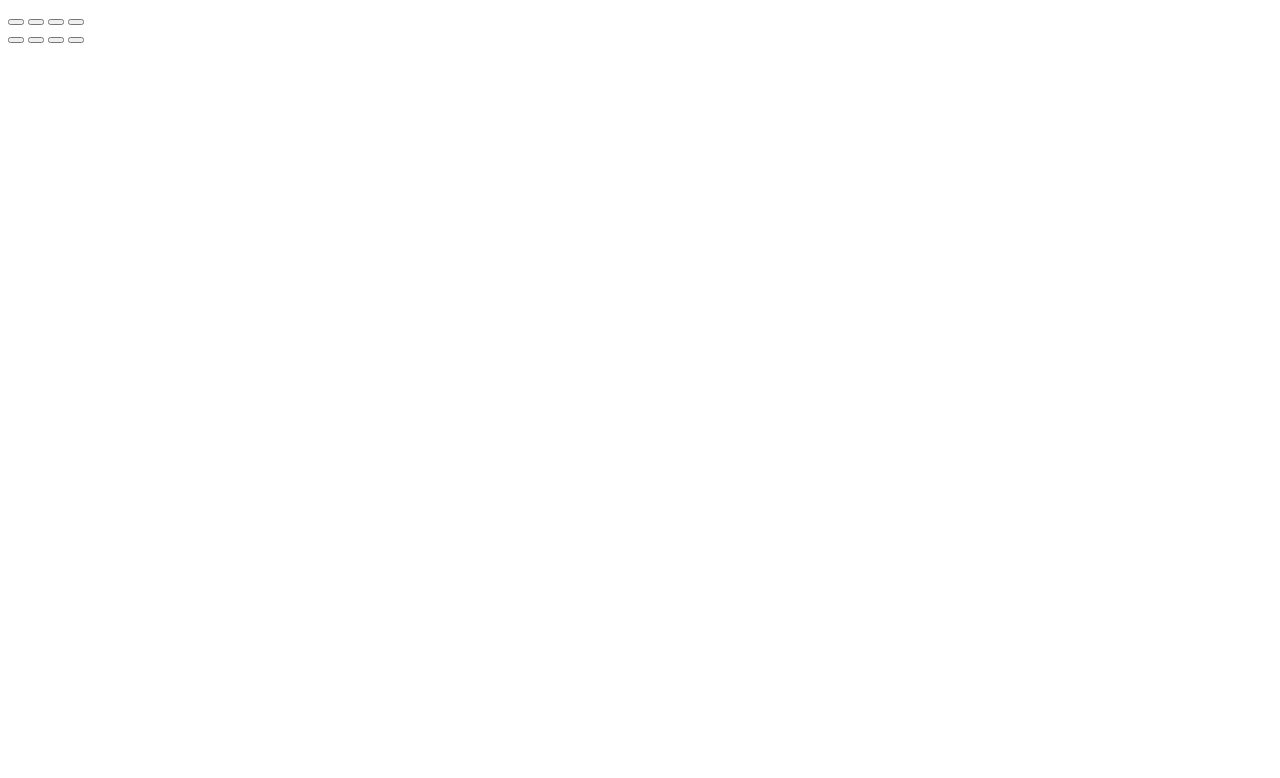
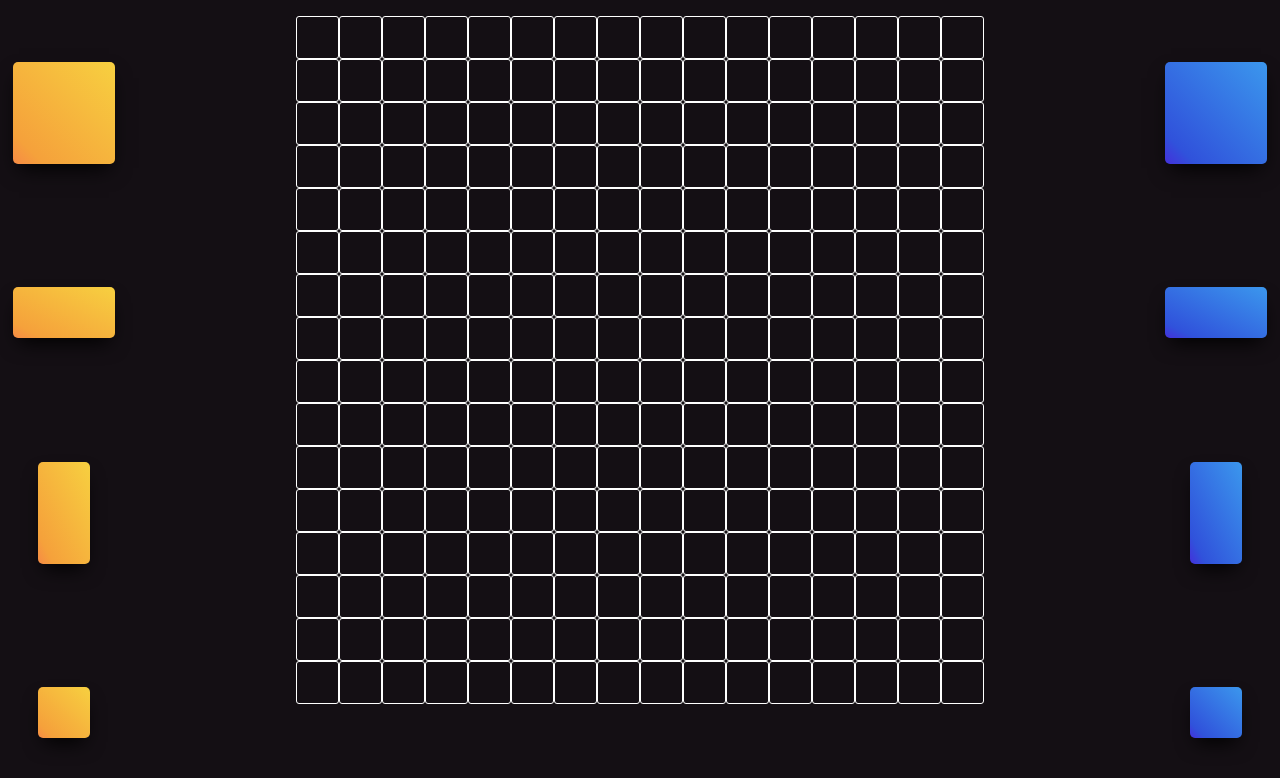
Before and after one commit to Jonyski/ZAIC, a plain HTML site: page index.html in a window 1280 px wide. Drawn offline with Linux system fonts and the light colour scheme.

Commit message:
adds the basic styling

```diff
--- a/index.html
+++ b/index.html
@@ -3,16 +3,22 @@
 <head>
 	<meta charset="utf-8">
 	<meta name="viewport" content="width=device-width, initial-scale=1">
+	<link rel="stylesheet" href="style.css">
 	<title>ZAIC</title>
 </head>
 <body>
-	<button class="pieceButton"></button>
-	<button class="pieceButton"></button>
-	<button class="pieceButton"></button>
-	<button class="pieceButton"></button>
+	<script src="main.js" defer></script>
+	<main>
 
-	<section>
+	<section id="pieces-container1">
+		<button class="piece-button big-piece P1-piece"></button>
+		<button class="piece-button horizontal-long-piece P1-piece"></button>
+		<button class="piece-button vertical-long-piece P1-piece"></button>
+		<button class="piece-button small-piece P1-piece"></button>
+	</section>
 
+
+	<section id="board">
 
 		<section class="row">
 			<div class="cell" data-owner="0" data-layer="0" data-x="0" data-y="0" data-pieceID=""></div>
@@ -320,9 +326,14 @@
 
 	</section>
 
-	<button class="pieceButton"></button>
-	<button class="pieceButton"></button>
-	<button class="pieceButton"></button>
-	<button class="pieceButton"></button>
+	<section id="pieces-container2">
+		<button class="piece-button big-piece P2-piece"></button>
+		<button class="piece-button horizontal-long-piece P2-piece"></button>
+		<button class="piece-button vertical-long-piece P2-piece"></button>
+		<button class="piece-button small-piece P2-piece"></button>
+	</section>
+
+</main>
+
 </body>
 </html>
--- a/style.css
+++ b/style.css
@@ -0,0 +1,141 @@
+/********************************************
+ * CSS HARD RESET
+ * *****************************************/
+
+
+html, body, div, span, applet, object, iframe,
+h1, h2, h3, h4, h5, h6, p, blockquote, pre,
+a, abbr, acronym, address, big, cite, code,
+del, dfn, em, img, ins, kbd, q, s, samp,
+small, strike, strong, sub, sup, tt, var,
+b, u, i, center,
+dl, dt, dd, ol, ul, li,
+fieldset, form, label, legend,
+table, caption, tbody, tfoot, thead, tr, th, td,
+article, aside, canvas, details, embed,
+figure, figcaption, footer, header, hgroup,
+menu, nav, output, ruby, section, summary,
+time, mark, audio, video {
+	margin: 0;
+	padding: 0;
+	border: 0;
+	font-size: 100%;
+	font: inherit;
+	vertical-align: baseline;
+}
+/* HTML5 display-role reset for older browsers */
+article, aside, details, figcaption, figure,
+footer, header, hgroup, menu, nav, section {
+	display: block;
+}
+body {
+	line-height: 1;
+}
+ol, ul {
+	list-style: none;
+}
+blockquote, q {
+	quotes: none;
+}
+blockquote:before, blockquote:after,
+q:before, q:after {
+	content: '';
+	content: none;
+}
+table {
+	border-collapse: collapse;
+	border-spacing: 0;
+}
+
+* {
+	box-sizing: border-box;
+}
+
+/*********************************************
+ * TRUE STYLES
+ * ******************************************/
+
+body {
+	background-color: rgb(20, 15, 20);
+	overflow: hidden;
+}
+
+main {
+	display: flex;
+	flex-direction: row;
+	justify-content: space-between;
+}
+
+#pieces-container1, #pieces-container2 {
+	width: 10%;
+	height: 100vh;
+
+	display: flex;
+	flex-direction: column;
+	justify-content: space-around;
+	align-items: center;
+}
+
+#board {
+	height: 86vh;
+	aspect-ratio: 1/1;
+	max-width: 80vw;
+	margin-top: 2vh;
+
+	display: flex;
+	flex-direction: column;
+	justify-content: stretch;
+}
+
+.row {
+	height: 100%;
+
+	display: flex;
+	justify-content: stretch;
+}
+
+.cell {
+	width: 100%;
+	border: 1px solid white;
+	border-radius: 3px;
+}
+
+.piece-button {
+	border: 0px solid white;
+	border-radius: 5px;
+	-webkit-box-shadow: 0px 10px 20px -6px rgba(0, 0, 0, 1);
+	-moz-box-shadow: 0px 10px 20px -6px rgba(0, 0, 0, 1);
+	box-shadow: 0px 10px 20px -6px rgba(0, 0, 0, 1);
+}
+
+.big-piece {
+	width: 80%;
+	aspect-ratio: 1/1;
+}
+
+.small-piece {
+	width: 40%;
+	aspect-ratio: 1/1;
+}
+
+.horizontal-long-piece {
+	width: 80%;
+	aspect-ratio: 2/1;
+}
+
+.vertical-long-piece {
+	width: 40%;
+	aspect-ratio: 1/2;
+}
+
+.P1-piece {
+	background: #f7d040;
+	background: -webkit-linear-gradient(to bottom left, #f7d040, #f5a13b 85%, #f78a45);
+	background: linear-gradient(to bottom left, #f7d040, #f5a13b 85%, #f78a45);
+
+}
+
+.P2-piece {
+	background: -webkit-linear-gradient(to bottom left, #3b97ed, #3052db 85%, #4430db);
+	background: linear-gradient(to bottom left, #3b97ed, #3052db 85%, #4430db);
+}
```
